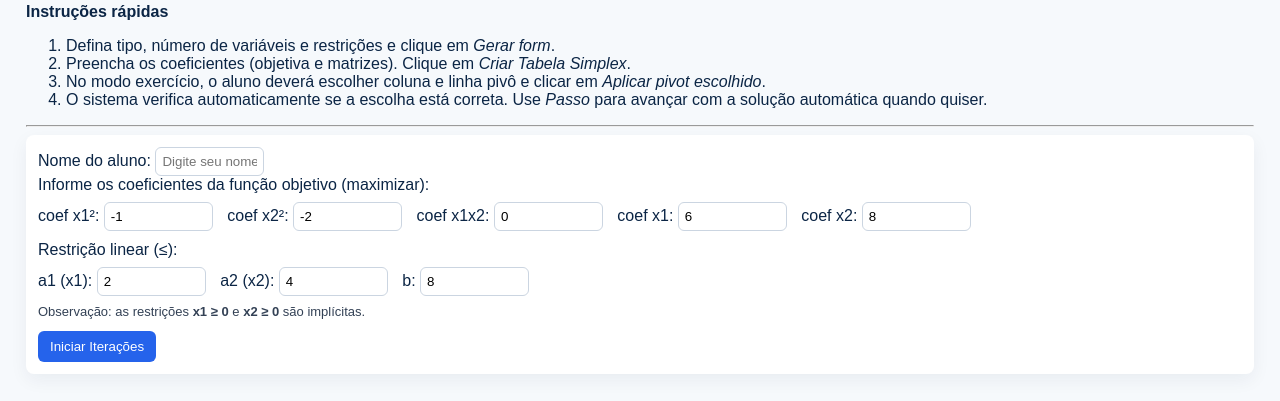
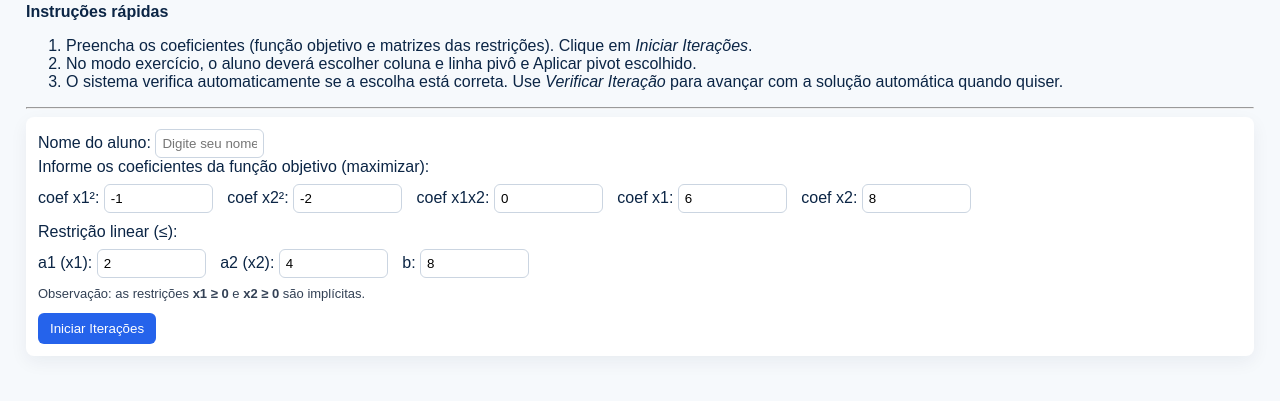
Before and after one commit to reismarcoaurelio-png/pnl, a plain HTML site: page index.html in a window 1280 px wide. Shown: the part 87-488 px from the top of the page. Drawn offline with nearby package versions, Linux system fonts and the light colour scheme.

Commit message:
Update index.html

```diff
--- a/index.html
+++ b/index.html
@@ -29,10 +29,10 @@
  <div class="pane">
       <div class="small"><strong>Instruções rápidas</strong></div>
       <ol class="small">
-        <li>Defina tipo, número de variáveis e restrições e clique em <em>Gerar form</em>.</li>
-        <li>Preencha os coeficientes (objetiva e matrizes). Clique em <em>Criar Tabela Simplex</em>.</li>
-        <li>No modo exercício, o aluno deverá escolher coluna e linha pivô e clicar em <em>Aplicar pivot escolhido</em>.</li>
-        <li>O sistema verifica automaticamente se a escolha está correta. Use <em>Passo</em> para avançar com a solução automática quando quiser.</li>
+
+        <li>Preencha os coeficientes (função objetivo e matrizes das restrições). Clique em <em>Iniciar Iterações</em>.</li>
+        <li>No modo exercício, o aluno deverá escolher coluna e linha pivô e Aplicar pivot escolhido.</li>
+        <li>O sistema verifica automaticamente se a escolha está correta. Use <em>Verificar Iteração</em> para avançar com a solução automática quando quiser.</li>
       </ol>
 
       <hr />
```
